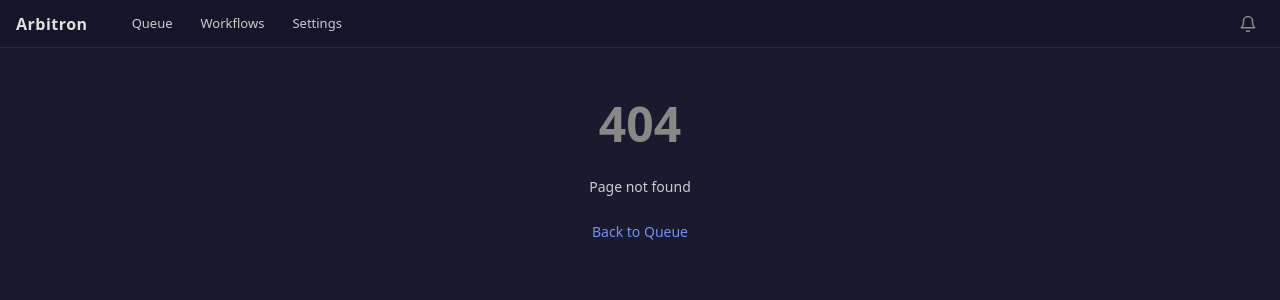
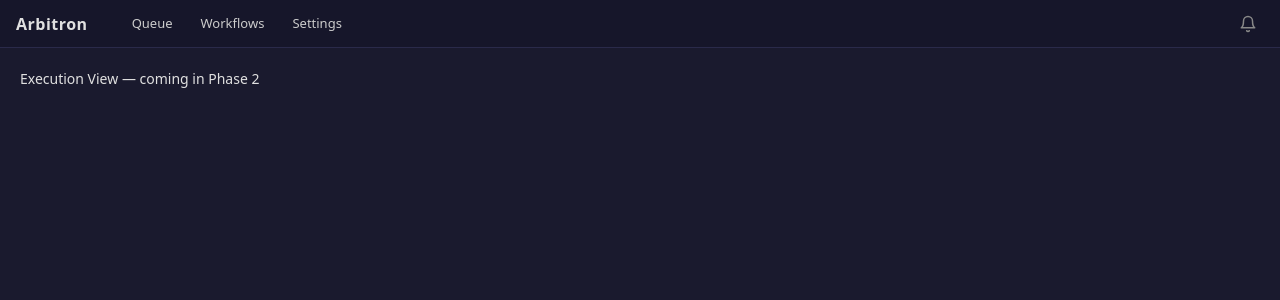
Before and after one commit to dbinky/arbitron, a React (Vite) app in the folder dashboard/: page /instances/1 in a window 1280 px wide. Before the commit this address had no page. Shown: the top 300 px of the page. Built offline with nearby package versions, Linux system fonts and the light colour scheme.

Commit message:
fix(dashboard): correct instance route path to /instances/:id
Co-Authored-By: Claude Opus 4.6 (1M context) <noreply@anthropic.com>

```diff
--- a/dashboard/src/App.tsx
+++ b/dashboard/src/App.tsx
@@ -15,7 +15,7 @@ export default function App() {
         <main style={{ flex: 1, overflow: 'auto' }}>
           <Routes>
             <Route path="/" element={<QueueView />} />
-            <Route path="/instance/:id" element={<ExecutionView />} />
+            <Route path="/instances/:id" element={<ExecutionView />} />
             <Route path="/workflows" element={<WorkflowsCatalog />} />
             <Route path="/workflows/:name" element={<WorkflowReview />} />
             <Route path="/settings" element={<Settings />} />
```
